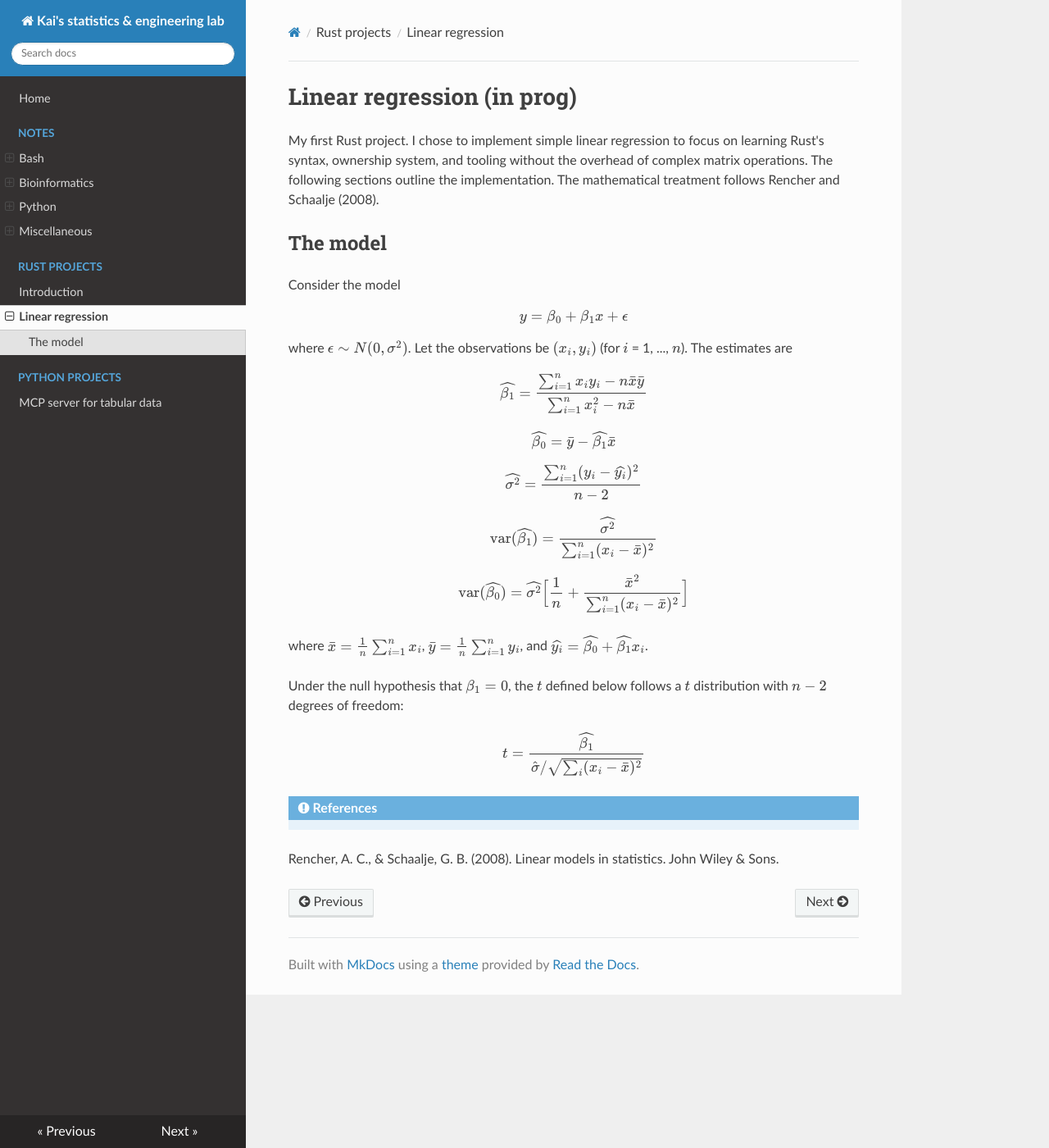
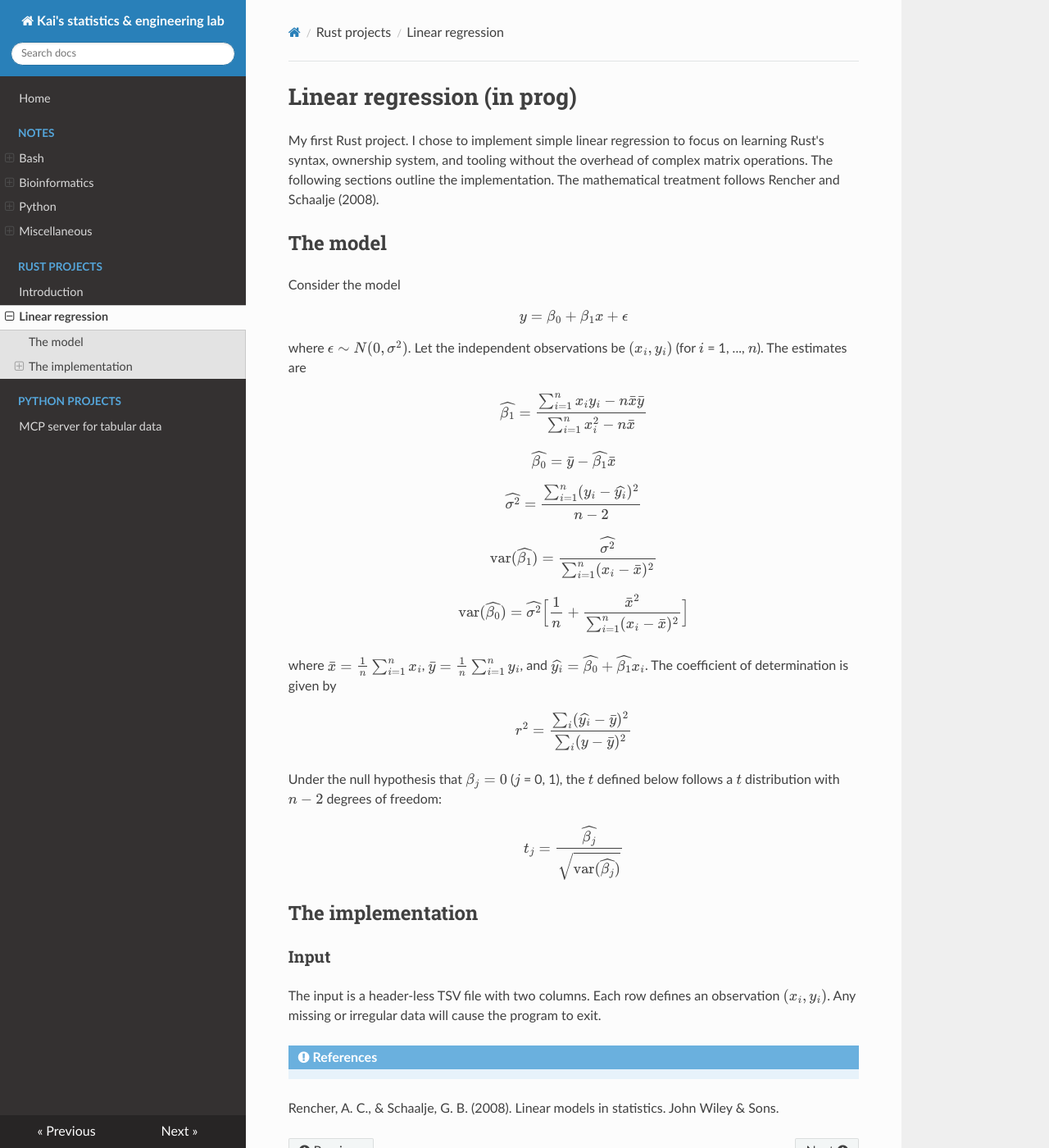
Before and after one commit to drkaizeng/statistics_and_engineering_lab, an MkDocs documentation site: the page built from docs/rust_projects/linear_regression.md, in a window 1280 px wide and 1400 px high. Shown: the whole window at 82% size. Built offline with MkDocs 1.6.1, drawn with Linux system fonts in a browser that asks for light colours; nearby versions of some CDN libraries.

Commit message:
Clarify mathematical model descriptions in linear_regression.md

```diff
--- a/docs/rust_projects/linear_regression.md
+++ b/docs/rust_projects/linear_regression.md
@@ -6,7 +6,7 @@ Consider the model
 $$
 y = \beta_0 + \beta_1 x + \epsilon
 $$
-where $\epsilon \sim N(0, \sigma^2)$. Let the observations be $(x_i, y_i)$ (for $i$ = 1, ..., $n$). The estimates are
+where $\epsilon \sim N(0, \sigma^2)$. Let the independent observations be $(x_i, y_i)$ (for $i$ = 1, ..., $n$). The estimates are
 $$
 \widehat{\beta_1} = \frac{\sum_{i=1}^n x_i y_i - n \bar{x} \bar{y}}{\sum_{i=1}^n x_i^2 - n\bar{x}}
 $$
@@ -23,12 +23,21 @@ $$
 \text{var}(\widehat{\beta_0}) = \widehat{\sigma^2} \Big[ \frac{1}{n} + \frac{\bar{x}^2}{\sum_{i=1}^n (x_i - \bar{x})^2} \Big]
 $$
 
-where $\bar{x} = \frac{1}{n} \sum_{i=1}^n x_i$, $\bar{y} = \frac{1}{n} \sum_{i=1}^n y_i$, and $\widehat{y_i} = \widehat{\beta_0} + \widehat{\beta_1} x_i$.
+where $\bar{x} = \frac{1}{n} \sum_{i=1}^n x_i$, $\bar{y} = \frac{1}{n} \sum_{i=1}^n y_i$, and $\widehat{y_i} = \widehat{\beta_0} + \widehat{\beta_1} x_i$. The coefficient of determination is given by
+$$
+r^2 = \frac{\sum_i (\widehat{y_i} - \bar{y})^2}{\sum_i (y - \bar{y})^2}
+$$
 
-Under the null hypothesis that $\beta_1 = 0$, the $t$ defined below follows a $t$ distribution with $n - 2$ degrees of freedom:
+
+Under the null hypothesis that $\beta_j = 0$ ($j$ = 0, 1), the $t$ defined below follows a $t$ distribution with $n - 2$ degrees of freedom:
 $$
-t = \frac{ \widehat{\beta_1} }{\hat{\sigma} / \sqrt{\sum_i (x_i - \bar{x})^2}}
+t_j = \frac{ \widehat{\beta_j} }{\sqrt{\text{var}(\widehat{\beta_j})}}
 $$
+
+
+## The implementation
+### Input
+The input is a header-less TSV file with two columns. Each row defines an observation $(x_i, y_i)$. Any missing or irregular data will cause the program to exit.
 
 
 
```
